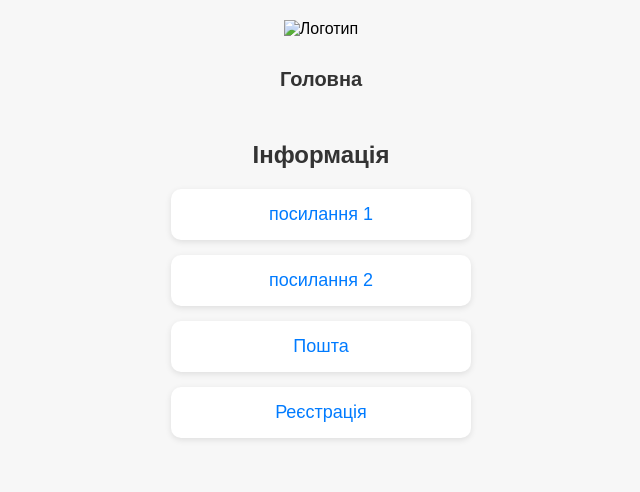
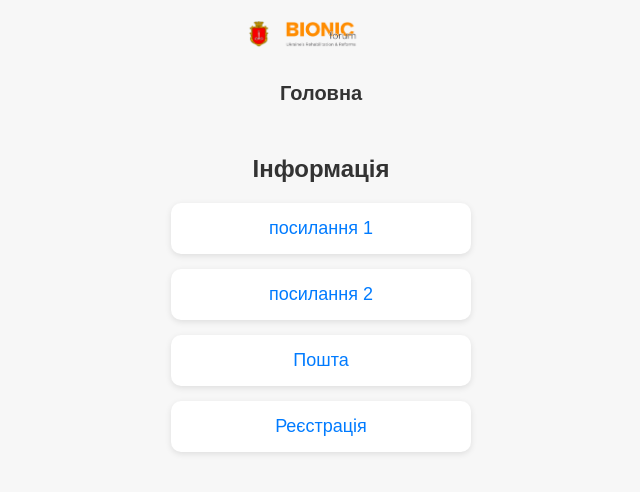
Before and after one commit to Bionicforum/my-links, a plain HTML site: page index.html in a window 1280 px wide. Shown: the whole page, without its empty margins (319-959 px from the left). Drawn offline with Linux system fonts and the light colour scheme.

Commit message:
Update index.html

```diff
--- a/index.html
+++ b/index.html
@@ -68,7 +68,7 @@
 
   <!-- Логотип -->
   <div class="logo-container">
-    <img src="logo.png" alt="Логотип">
+    <img src="лого4.png" alt="Логотип">
   </div>
 
   <!-- Ссылка на главную -->
```
